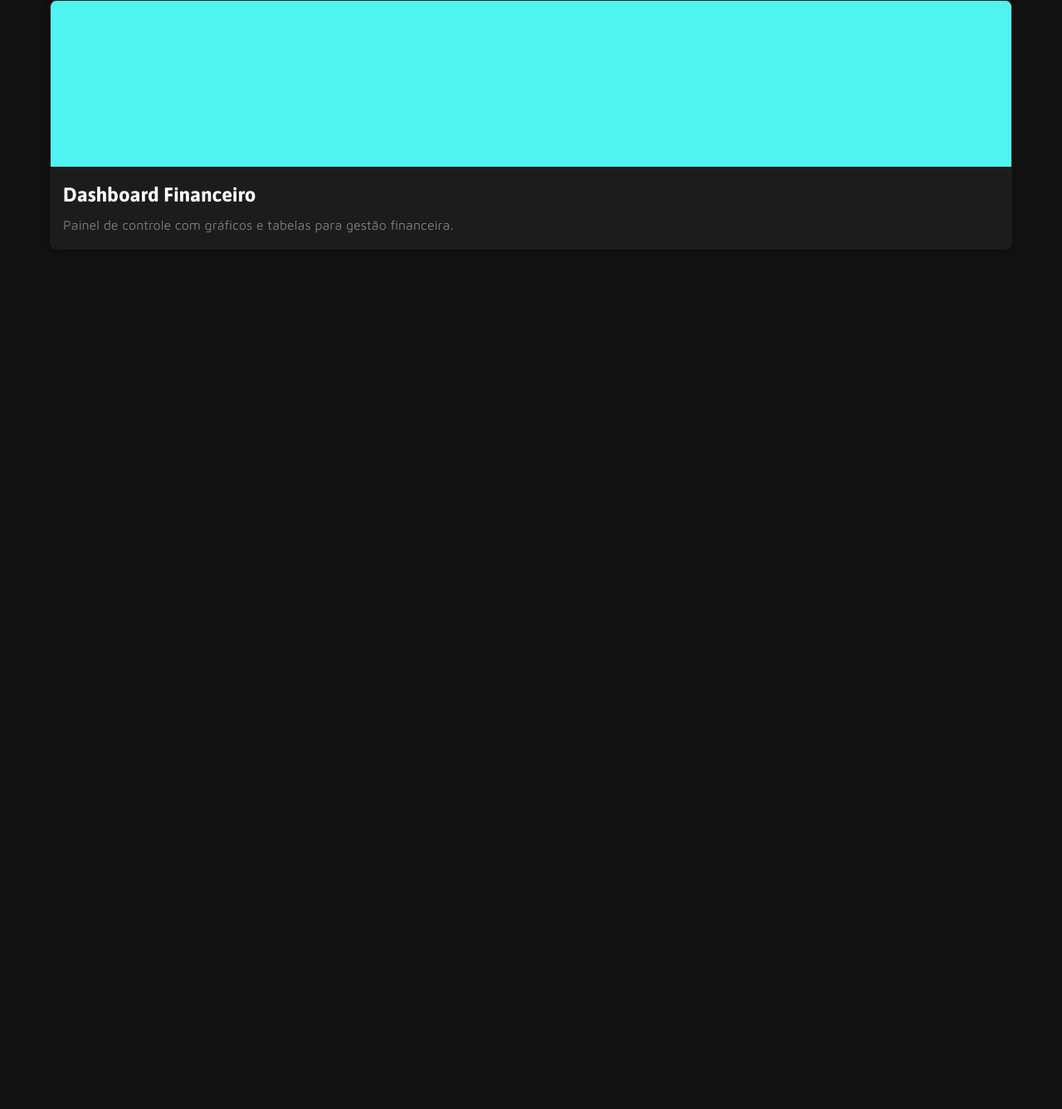
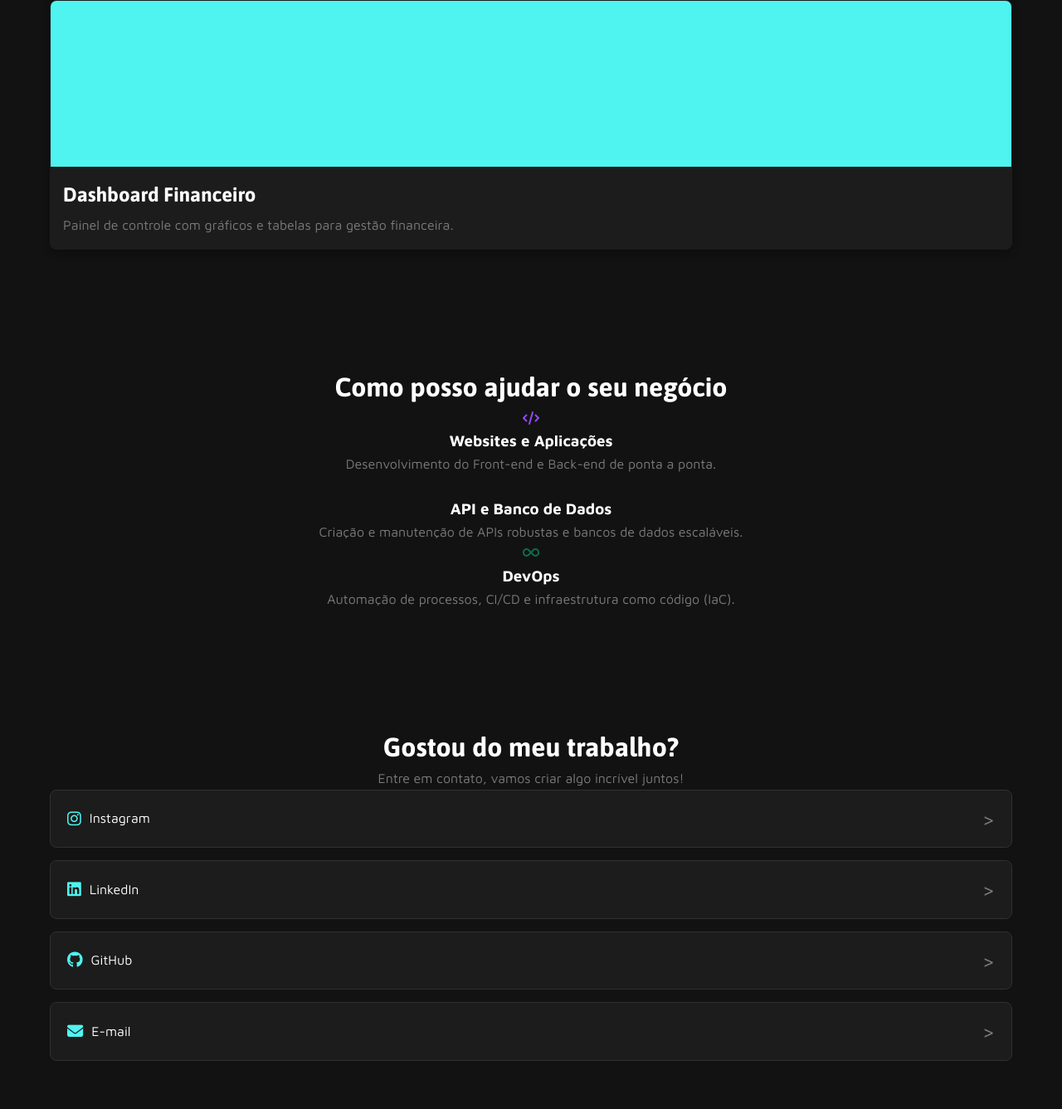
Before and after one commit to gabi-glo/PortDev, a plain HTML site: page index.html in a window 1280 px wide. Shown: the part 647-1984 px from the top of the page at 83% size. Before the commit the page ends 1048 px from the top, so only its background shows below. Drawn offline with Linux system fonts and the light colour scheme.

Commit message:
Serviços e contato

```diff
--- a/index.html
+++ b/index.html
@@ -60,5 +60,58 @@
 
             </div>
     </section>
+
+    <section class="services-section">
+        <h2 class="title-md" style="font-family: 'Asap', sans-serif; font-size: 2em;">Como posso ajudar o seu negócio</h2>
+        <div class="services-grid">
+            <div class="service-card">
+                <p class="service-icon" style="color: var(--color-principal-roxo);">
+                    <i class="fa-solid fa-code"></i>
+                </p>
+                <h3>Websites e Aplicações</h3>
+                <p class="text-secondary">Desenvolvimento do Front-end e Back-end de ponta a ponta.</p>
+            </div>
+
+            <div class="service-card">
+                <p class="service-icon" style="color: var(--color-principal-ciano);">
+                    <i class="fa-solid fa-plug-columns"></i>
+                </p>
+                <h3>API e Banco de Dados</h3>
+                <p class="text-secondary">Criação e manutenção de APIs robustas e bancos de dados escaláveis.</p>
+            </div>
+
+            <div class="service-card">
+                <p class="service-icon" style="color: var(--color-principal-verde);">
+                    <i class="fa-solid fa-infinity"></i>
+                </p>
+                <h3>DevOps</h3>
+                <p class="text-secondary">Automação de processos, CI/CD e infraestrutura como código (IaC).</p>
+            </div>
+        </div>
+    </section>
+
+    <section class="contact-section">
+        <h2 class="title-md" style="font-family: 'Asap', sans-serif; font-size: 2em;">Gostou do meu trabalho?</h2>
+        <p class="section-subtitle text-secondary">Entre em contato, vamos criar algo incrível juntos!</p>
+
+        <nav class="contact-links">
+            <a href="#" class="contact-link">
+                <span><i class="fa-brands fa-instagram"></i> Instagram</span>
+                <span>&gt;</span>
+            </a>
+            <a href="#" class="contact-link">
+                <span><i class="fa-brands fa-linkedin"></i> LinkedIn</span>
+                <span>&gt;</span>
+            </a>
+            <a href="#" class="contact-link">
+                <span><i class="fa-brands fa-github"></i> GitHub</span>
+                <span>&gt;</span>
+            </a>
+            <a href="mailto:contato@exemplo.com" class="contact-link">
+                <span><i class="fa-solid fa-envelope"></i> E-mail</span>
+                <span>&gt;</span>
+            </a>
+        </nav>
+    </section>
 </body>
 </html>
```
